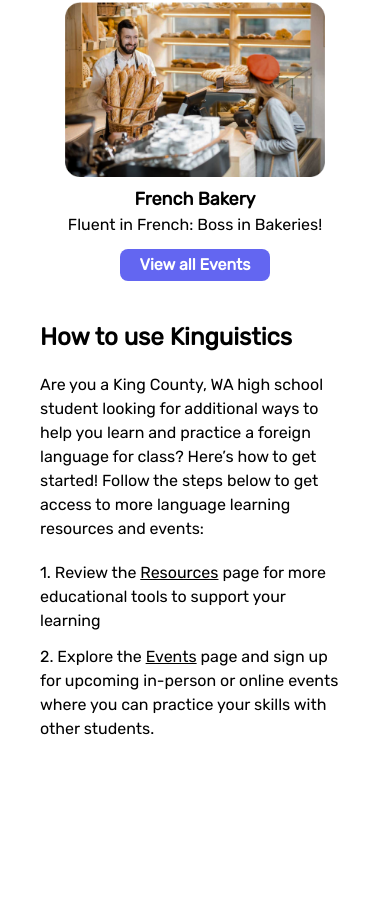
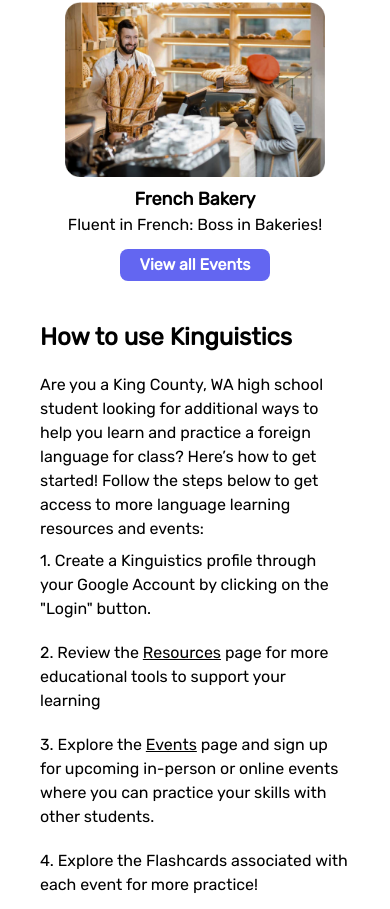
Before and after one commit to UW-INFO442-AU23/jelly-cats, a React (Create React App) app: page / in a window 390 px wide. Shown: the part 981-1890 px from the top of the page. Before the commit the page ends 1722 px from the top, so only its background shows below. Built offline with nearby package versions, Linux system fonts and the light colour scheme; no server answers.

Commit message:
Changed navbar icon to title, changed navbar hamburger dropdown, edits to homepage login steps

```diff
--- a/src/components/Home/Home.js
+++ b/src/components/Home/Home.js
@@ -54,8 +54,12 @@ export default function Home(props) {
                         Are you a King County, WA high school student looking for additional ways to help you learn and practice a foreign language for class?
                         Here’s how to get started! Follow the steps below to get access to more language learning resources and events:
                     </p>
-                    <p className="mt-5 mb-3 lg:text-2xl md:mt-7 lg:mt-10">1. Review the <Link to="/resources" className="underline">Resources</Link> page for more educational tools to support your learning</p>
-                    <p className="lg:text-2xl">2. Explore the <Link to="/events" className="underline">Events</Link> page and sign up for upcoming in-person or online events where you can practice your skills with other students.</p>
+
+                    <p className="mt-2 mb-3 lg:text-lg md:mt-3 lg:mt-3">1. Create a Kinguistics profile through your Google Account by clicking on the "Login" button.  </p>
+                    <p className="mt-2 mb-3 lg:text-lg md:mt-3 lg:mt-3">2. Review the <Link to="/resources" className="underline">Resources</Link> page for more educational tools to support your learning</p>
+                    <p className="mt-2 mb-3 lg:text-lg md:mt-3 lg:mt-3">3. Explore the <Link to="/events" className="underline">Events</Link> page and sign up for upcoming in-person or online events where you can practice your skills with other students.</p>
+                    <p className="mt-2 mb-3 lg:text-lg md:mt-3 lg:mt-3">4. Explore the Flashcards associated with each event for more practice!</p>
+
                 </div>
             </div>
         </>
--- a/src/components/Navbar/Navbar.js
+++ b/src/components/Navbar/Navbar.js
@@ -4,8 +4,8 @@ import { NavLink } from 'react-router-dom';
 import { Login } from './Login.js';
 
 import logo from '../../imgs/Navbar/Logo.png';
-import nav from '../../imgs/Navbar/Nav.png';
-import x from '../../imgs/Navbar/X.png';
+import nav from '../../imgs/Navbar/NavBarRounded.png';
+import x from '../../imgs/Navbar/NewX.png';
 
 export function Navbar(props) {
     const location = useLocation();
@@ -67,7 +67,8 @@ export function Navbar(props) {
                     {/* Desktop Header */}
                     <ul className="fixed top-0 flex-row items-center justify-around hidden w-full h-16 bg-white sm:flex">
                         <li className="basis-1/4 flex-center">
-                            <img className="h-16" src={logo} alt="Logo" />
+                            {/*Changing navbar logo icon to "Kinguistics"*/}
+                            <a className={`font-black text-2xl ${location.pathname === '/' ? '' : ''}`} href="/">Kinguistics</a>
                         </li>
                         <li>
                             <a className={`font-bold ${location.pathname === '/' ? 'border-b-4 border-indigo-500' : ''}`} href="/">Home</a>
```
Also changed, not shown: src/imgs/Navbar/NavBarRounded.png (added), src/imgs/Navbar/NewX.png (added).
